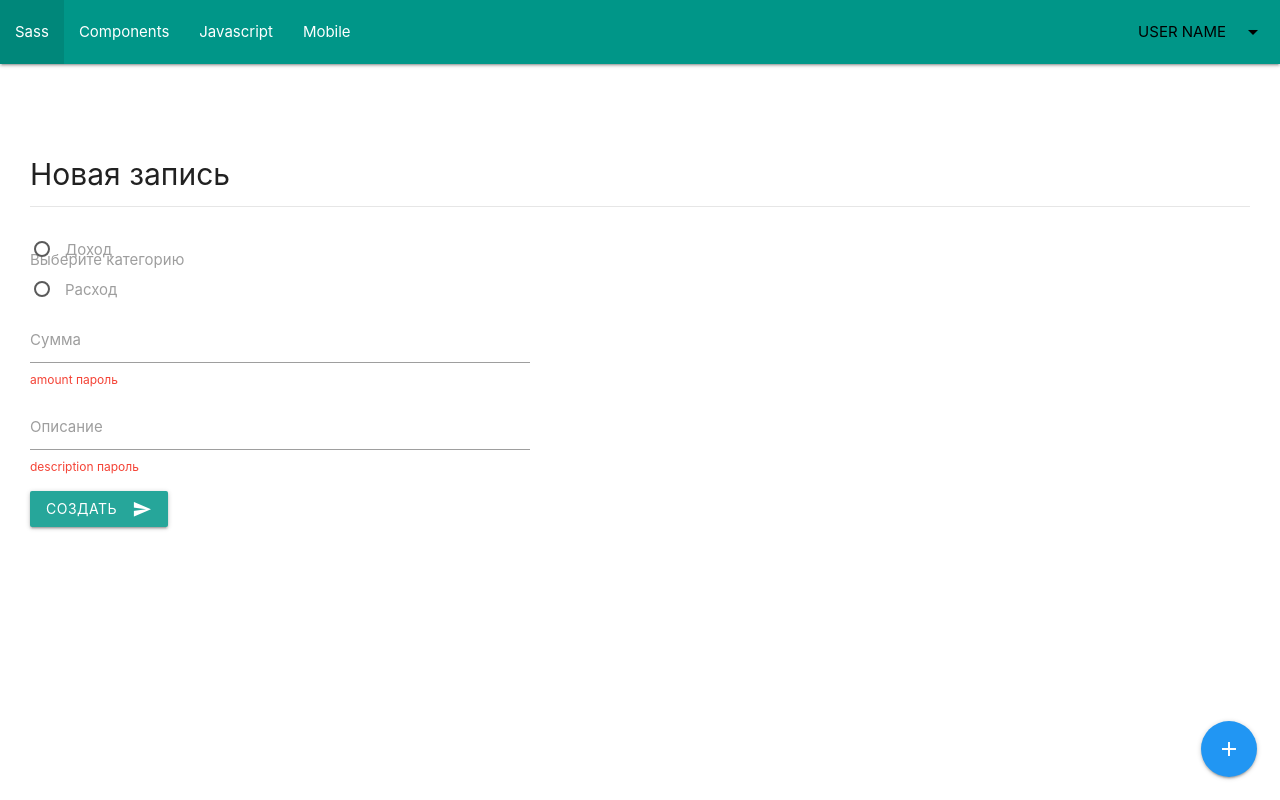
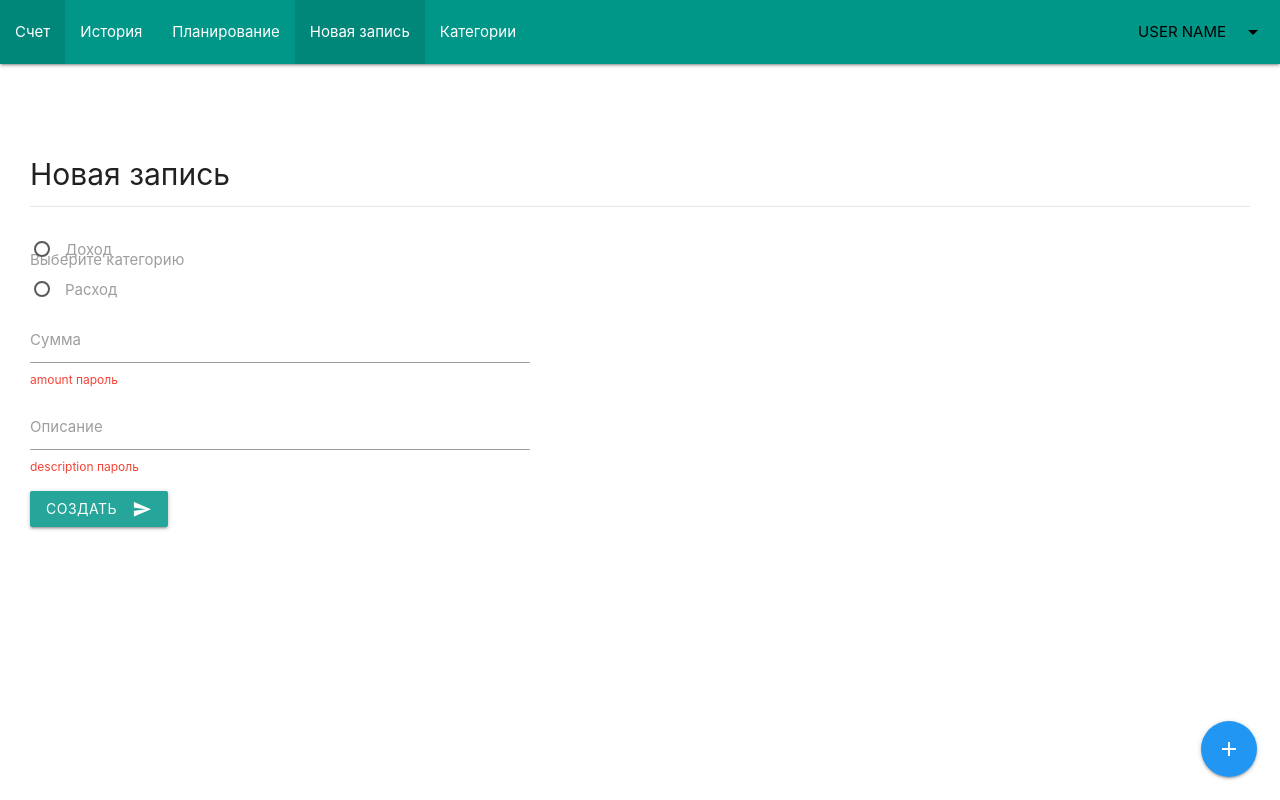
Before and after one commit to jerry-spec/vue-youtube, a Vue app: page /record in a window 1280 px wide. Built offline with nearby package versions, Linux system fonts and the light colour scheme.

Commit message:
modified mainlayout navbar

```diff
--- a/src/assets/index.css
+++ b/src/assets/index.css
@@ -9,28 +9,38 @@
   -ms-flex-align: center;
   align-items: center;
   padding-top: 5rem;
-    height: 100vh
+  height: 100vh;
+}
+
+.fade-enter-active,
+.fade-leave-active {
+  transition: opacity 0.3s ease;
+}
+
+.fade-enter,
+.fade-leave-to {
+  opacity: 0;
 }
 
 .auth-card {
-    width: 500px
+  width: 500px;
 }
 
 .auth-submit {
-    width: 100%
+  width: 100%;
 }
 
 .helper-text.invalid {
-    color: #f44336
+  color: #f44336;
 }
 
 .app-page {
-    padding: 2rem
+  padding: 2rem;
 }
 
 .app-main-layout {
   position: relative;
-    min-height: 100vh
+  min-height: 100vh;
 }
 
 .app-sidenav {
@@ -38,15 +48,15 @@
   position: absolute;
   top: 64px;
   width: 250px;
-    transition: transform .3s;
-    transition: transform .3s, -webkit-transform .3s;
+  transition: transform 0.3s;
+  transition: transform 0.3s, -webkit-transform 0.3s;
   bottom: 0 !important;
-    height: auto !important
+  height: auto !important;
 }
 
 .app-sidenav.open {
   -webkit-transform: translateX(0);
-    transform: translateX(0)
+  transform: translateX(0);
 }
 
 .navbar {
@@ -56,13 +66,13 @@
   width: 100%;
   height: 64px !important;
   padding: 0 2rem;
-    z-index: 1000
+  z-index: 1000;
 }
 
 .nav-wrapper {
   -webkit-justify-content: space-between;
   -ms-flex-pack: justify;
-    justify-content: space-between
+  justify-content: space-between;
 }
 
 .nav-wrapper,
@@ -72,22 +82,22 @@
   display: flex;
   -webkit-align-items: center;
   -ms-flex-align: center;
-    align-items: center
+  align-items: center;
 }
 
-.navbar-left>a {
-    margin-right: 1rem
+.navbar-left > a {
+  margin-right: 1rem;
 }
 
 .app-content {
   padding-top: 64px;
   /* padding-left: 250px; */
   /* transition: padding-left .3s; */
-    position: relative
+  position: relative;
 }
 
 .app-content.full {
-    padding-left: 0
+  padding-left: 0;
 }
 
 .page-title {
@@ -98,24 +108,24 @@
   -ms-flex-align: center;
   align-items: center;
   padding-bottom: 1rem;
-    border-bottom: solid 1px rgba(51, 51, 51, .12)
+  border-bottom: solid 1px rgba(51, 51, 51, 0.12);
 }
 
 .page-title a {
   color: #000;
-    opacity: .8
+  opacity: 0.8;
 }
 
 .page-subtitle h4,
 .page-title h3,
 .page-title h4 {
   margin: 0;
-    font-size: 2rem
+  font-size: 2rem;
 }
 
 .page-subtitle h4,
 .page-title {
-    margin-bottom: 2rem
+  margin-bottom: 2rem;
 }
 
 .app-loader,
@@ -123,7 +133,7 @@
 .page-title {
   display: -webkit-flex;
   display: -ms-flexbox;
-    display: flex
+  display: flex;
 }
 
 .app-loader {
@@ -131,7 +141,7 @@
   -webkit-justify-content: center;
   -ms-flex-pack: center;
   justify-content: center;
-    padding-top: 2rem
+  padding-top: 2rem;
 }
 
 .currency-line {
@@ -140,23 +150,23 @@
   align-items: center;
   border-bottom: 2px solid #fff;
   padding-bottom: 1rem;
-    padding-top: 1.5rem
+  padding-top: 1.5rem;
 }
 
 .currency-line span {
-    font-size: 1.5rem
+  font-size: 1.5rem;
 }
 
 .bill-card {
-    height: 310px
+  height: 310px;
 }
 
 .pointer {
-    cursor: pointer
+  cursor: pointer;
 }
 
 .form {
-    max-width: 500px
+  max-width: 500px;
 }
 
 .breadcrumb-wrap,
@@ -164,14 +174,14 @@
 .breadcrumb-wrap a:before {
   -webkit-align-items: center;
   -ms-flex-align: center;
-    align-items: center
+  align-items: center;
 }
 
 .breadcrumb-wrap {
   position: relative;
   display: -webkit-flex;
   display: -ms-flexbox;
-    display: flex
+  display: flex;
 }
 
 .breadcrumb-wrap a,
@@ -179,10 +189,10 @@
   display: -webkit-inline-flex;
   display: -ms-inline-flexbox;
   display: inline-flex;
-    color: rgba(0, 0, 0, .7) !important
+  color: rgba(0, 0, 0, 0.7) !important;
 }
 
 .history-chart {
   max-width: 600px;
-    margin: 0 auto
+  margin: 0 auto;
 }
--- /dev/null
+++ b/src/components/app/Navbar.vue
@@ -0,0 +1,72 @@
+<template>
+  <nav>
+    <div class="nav-wrapper teal">
+      <transition name="fade" mode="out-in">
+        <i
+          class="material-icons menu hide-on-large-only"
+          v-if="!show"
+          @click="$emit('click')"
+          key="menu"
+        >menu</i>
+        <i
+          class="material-icons clear hide-on-large-only"
+          v-else
+          @click="$emit('click')"
+          key="clear"
+        >clear</i>
+      </transition>
+      <div class="pl-5 navbar-left">
+        <ul class="black-text hide-on-med-and-down">
+          <router-link
+            v-for="link in links"
+            :key="link.url"
+            tag="li"
+            active-class="active"
+            :to="link.url"
+            :exact="link.exact"
+          >
+            <a href="#" class="waves-effect waves-teal pointer">{{link.title}}</a>
+          </router-link>
+        </ul>
+      </div>
+
+      <ul class="right">
+        <li>
+          <a class="dropdown-trigger black-text" href="#" data-target="dropdown">
+            USER NAME
+            <i class="material-icons right">arrow_drop_down</i>
+          </a>
+
+          <ul id="dropdown" class="dropdown-content">
+            <li>
+              <a href="#" class="black-text">
+                <i class="material-icons">account_circle</i>Профиль
+              </a>
+            </li>
+            <li class="divider" tabindex="-1"></li>
+            <li>
+              <a href="#" class="black-text">
+                <i class="material-icons">assignment_return</i>Выйти
+              </a>
+            </li>
+          </ul>
+        </li>
+      </ul>
+    </div>
+  </nav>
+</template>
+
+<script>
+export default {
+  data: () => ({
+    links: [
+      { title: 'Счет', url: '/', exact: true },
+      { title: 'История', url: '/history' },
+      { title: 'Планирование', url: '/planning' },
+      { title: 'Новая запись', url: '/record' },
+      { title: 'Категории', url: '/categories' }
+    ],
+    show: false
+  })
+}
+</script>
--- /dev/null
+++ b/src/components/app/Sidebar.vue
@@ -0,0 +1,29 @@
+<template>
+  <ul class="sidenav app-sidenav" :class="{open:value}">
+    <router-link
+      v-for="link in links"
+      :key="link.url"
+      tag="li"
+      active-class="active"
+      :to="link.url"
+      :exact="link.exact"
+    >
+      <a href="#" class="waves-effect waves-teal pointer">{{link.title}}</a>
+    </router-link>
+  </ul>
+</template>
+
+<script>
+export default {
+  props: ['value'],
+  data: () => ({
+    links: [
+      { title: 'Счет', url: '/', exact: true },
+      { title: 'История', url: '/history' },
+      { title: 'Планирование', url: '/planning' },
+      { title: 'Новая запись', url: '/record' },
+      { title: 'Категории', url: '/categories' }
+    ]
+  })
+}
+</script>
--- a/src/layouts/MainLayout.vue
+++ b/src/layouts/MainLayout.vue
@@ -1,52 +1,7 @@
 <template>
   <div class="app-main-layout">
     <!-- navbar -->
-    <nav>
-      <div class="nav-wrapper teal">
-        <a href="#" data-target="mobile-demo" class="sidenav-trigger">
-          <i class="material-icons">menu</i>
-        </a>
-        <div class="pl-5 navbar-left">
-          <ul class="black-text hide-on-med-and-down">
-            <li>
-              <a href="sass.html">Sass</a>
-            </li>
-            <li>
-              <a href="badges.html">Components</a>
-            </li>
-            <li>
-              <a href="collapsible.html">Javascript</a>
-            </li>
-            <li>
-              <a href="mobile.html">Mobile</a>
-            </li>
-          </ul>
-        </div>
-
-        <ul class="right hide-on-small-and-down">
-          <li>
-            <a class="dropdown-trigger black-text" href="#" data-target="dropdown">
-              USER NAME
-              <i class="material-icons right">arrow_drop_down</i>
-            </a>
-
-            <ul id="dropdown" class="dropdown-content">
-              <li>
-                <a href="#" class="black-text">
-                  <i class="material-icons">account_circle</i>Профиль
-                </a>
-              </li>
-              <li class="divider" tabindex="-1"></li>
-              <li>
-                <a href="#" class="black-text">
-                  <i class="material-icons">assignment_return</i>Выйти
-                </a>
-              </li>
-            </ul>
-          </li>
-        </ul>
-      </div>
-    </nav>
+    <Navbar @click="show = !show" />
     <!-- navbar end  -->
     <!-- <nav class="navbar orange lighten-1">
       <div class="nav-wrapper">
@@ -85,25 +40,7 @@
         </ul>
       </div>
     </nav>-->
-
-    <ul class="sidenav" id="mobile-demo">
-      <li>
-        <a href="#" class="waves-effect waves-teal pointer">Счет</a>
-      </li>
-      <li>
-        <a href="#" class="waves-effect waves-orange pointer">История</a>
-      </li>
-      <li>
-        <a href="#" class="waves-effect waves-orange pointer">Планирование</a>
-      </li>
-      <li>
-        <a href="#" class="waves-effect waves-orange pointer">Новая запись</a>
-      </li>
-      <li>
-        <a href="#" class="waves-effect waves-orange pointer">Категории</a>
-      </li>
-    </ul>
-
+    <Sidebar v-model="show" />
     <main class="app-content">
       <div class="app-page">
         <router-view />
@@ -117,3 +54,18 @@
     </div>
   </div>
 </template>
+
+<script>
+import Navbar from '@/components/app/Navbar'
+import Sidebar from '@/components/app/Sidebar'
+export default {
+  name: 'main-layout',
+  data: () => ({
+    show: false
+  }),
+  components: {
+    Navbar,
+    Sidebar
+  }
+}
+</script>
```
Lines whose indentation alone changed are shown as unchanged.
